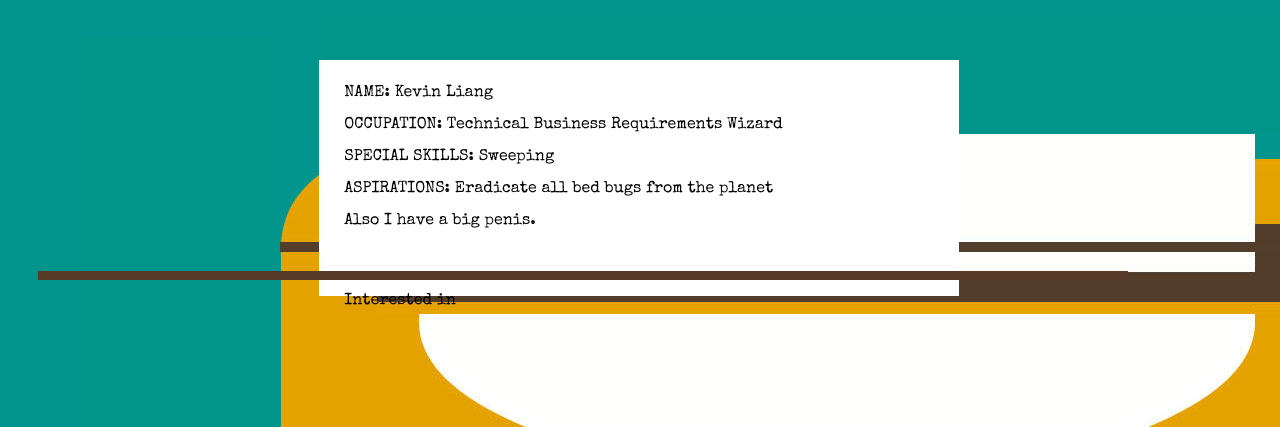
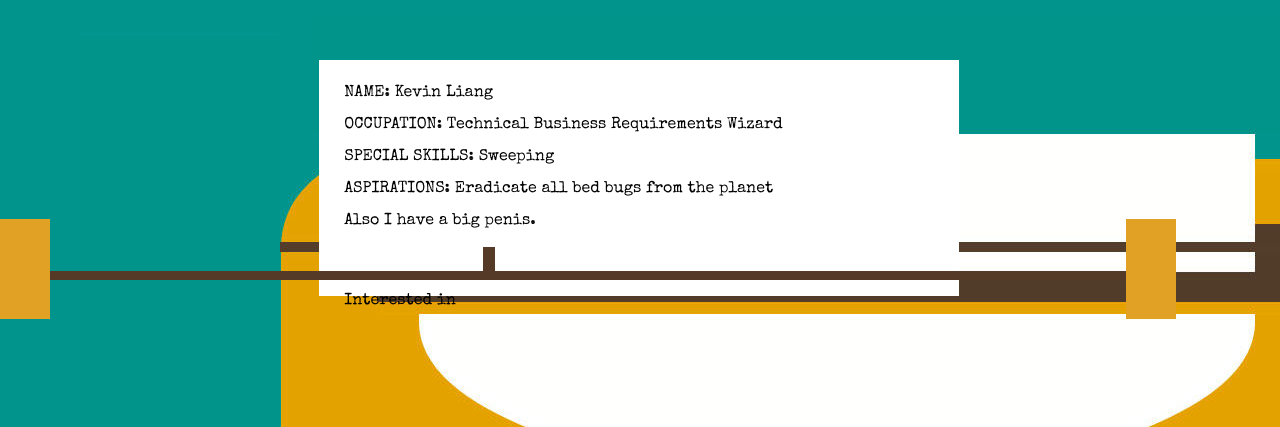
Before and after one commit to michelleyuan8/typewriter-website, a plain HTML site: page homepage2.html in a window 1280 px wide. Shown: the part 373-800 px from the top of the page. Drawn offline with nearby package versions, Linux system fonts and the light colour scheme.

Commit message:
updating existing files

```diff
--- a/homepage.css
+++ b/homepage.css
@@ -43,16 +43,42 @@ div.bar{
     background: rgb(86,58,40);
     width: 85%;
     height: 0.8%;
-    z-index: 999;
+    z-index: 900;
     bottom: 18.4%;
     left: 3%;
     position: fixed;
 }
 
-div.ends{
-    border: 1px solid yellow;
+div.bar-tab{
+    border: 1px solid rgb(86,58,40);
+    background: rgb(86,58,40);
+    height: 30px;
+    width: 10px;
+    position: fixed;
+    bottom: 18.5%;
+    left: 26.8%;
+    /*add .5% to move each letter
+    start: 26.8
+    first end: 37.75
+    second end: 40.7*/
+}
+
+div.ends-left{
+    background-color: rgb(225,161,37);
     width: 50px;
     height: 100px;
+    position: fixed;
+    z-index: 999;
+    bottom: 13.5%;
+}
+div.ends-right{
+     background-color: rgb(225,161,37);
+    width: 50px;
+    height: 100px;
+    position: fixed;
+    z-index: 999;
+    bottom: 13.5%;
+    left: 88%;
 }
 div.side-bar{
 
--- a/homepage2.html
+++ b/homepage2.html
@@ -47,7 +47,7 @@
                     "<span class='typewriter1'>" + " Also I have a big penis." + "</span"
                     );
                     $(".typewriter1").typewriter({'speed':80});
-                    $('.bar-tab').animate({left:'37.75%'},1600);
+                    $('.bar-tab').animate({left:'37.75%'},1900);
                     $(".page").delay(2400).animate({height:"26.3%"},{
                         duration: 1000,
                         complete: function(){
```
